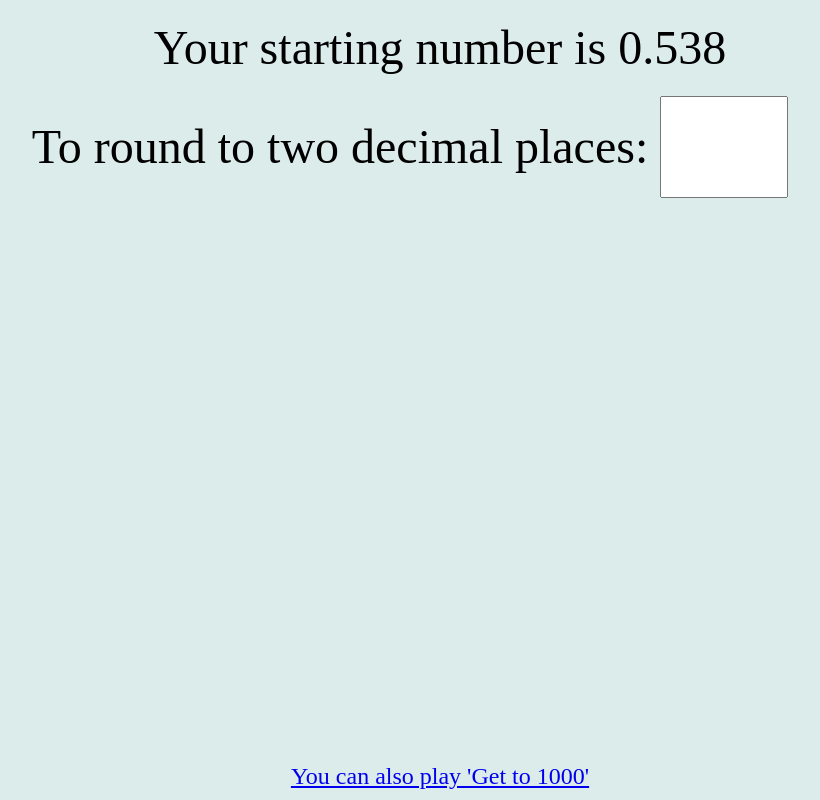
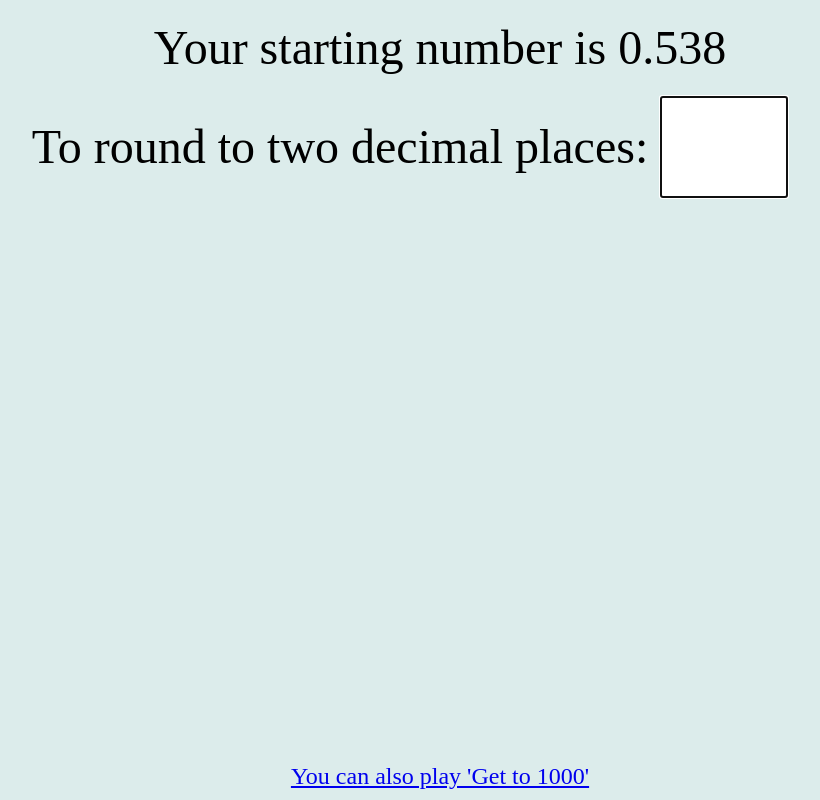
Before and after one commit to pauldambra/round-it, a plain HTML site: page index.html in a window 1280 px wide. Shown: the whole page, without its empty margins (200-1020 px from the left). Drawn offline with Linux system fonts and the light colour scheme.

Commit message:
set focus to the correct input

```diff
--- a/index.html
+++ b/index.html
@@ -104,7 +104,9 @@
   					row.querySelectorAll(".start")[0].innerHTML = start;
   				}
 
-				row.querySelectorAll("input")[0].addEventListener('input', function(e) {
+          var theInput = row.querySelectorAll("input")[0];
+          theInput.focus();
+  				theInput.addEventListener('input', function(e) {
   					var answerCorrect = this.value === targetValue;
   					row.querySelectorAll(".tick")[0].style.display = answerCorrect ? "" : "none";
   					row.querySelectorAll(".cross")[0].style.display =  answerCorrect ? "none" : "";
```
Lines whose indentation alone changed are shown as unchanged.
